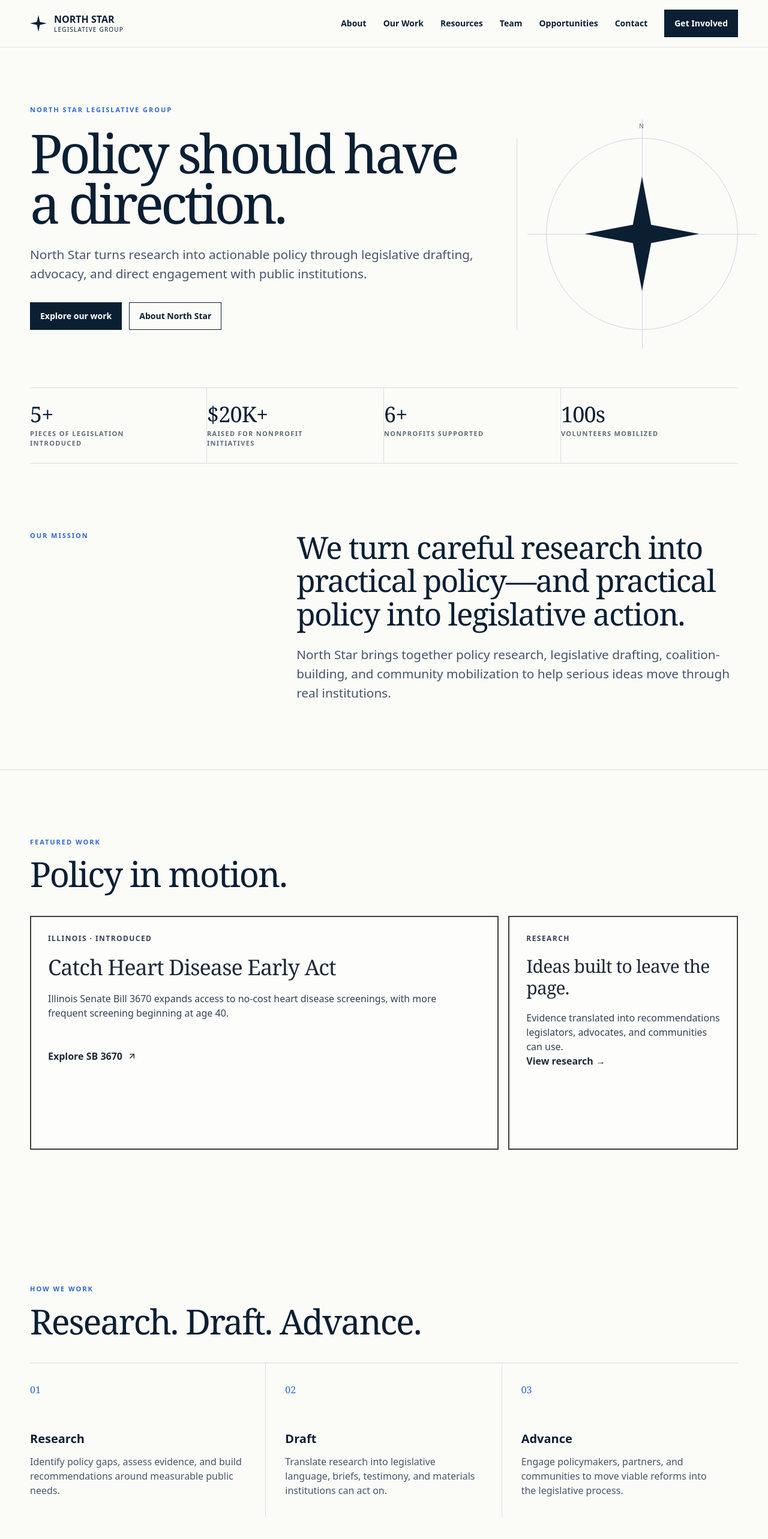
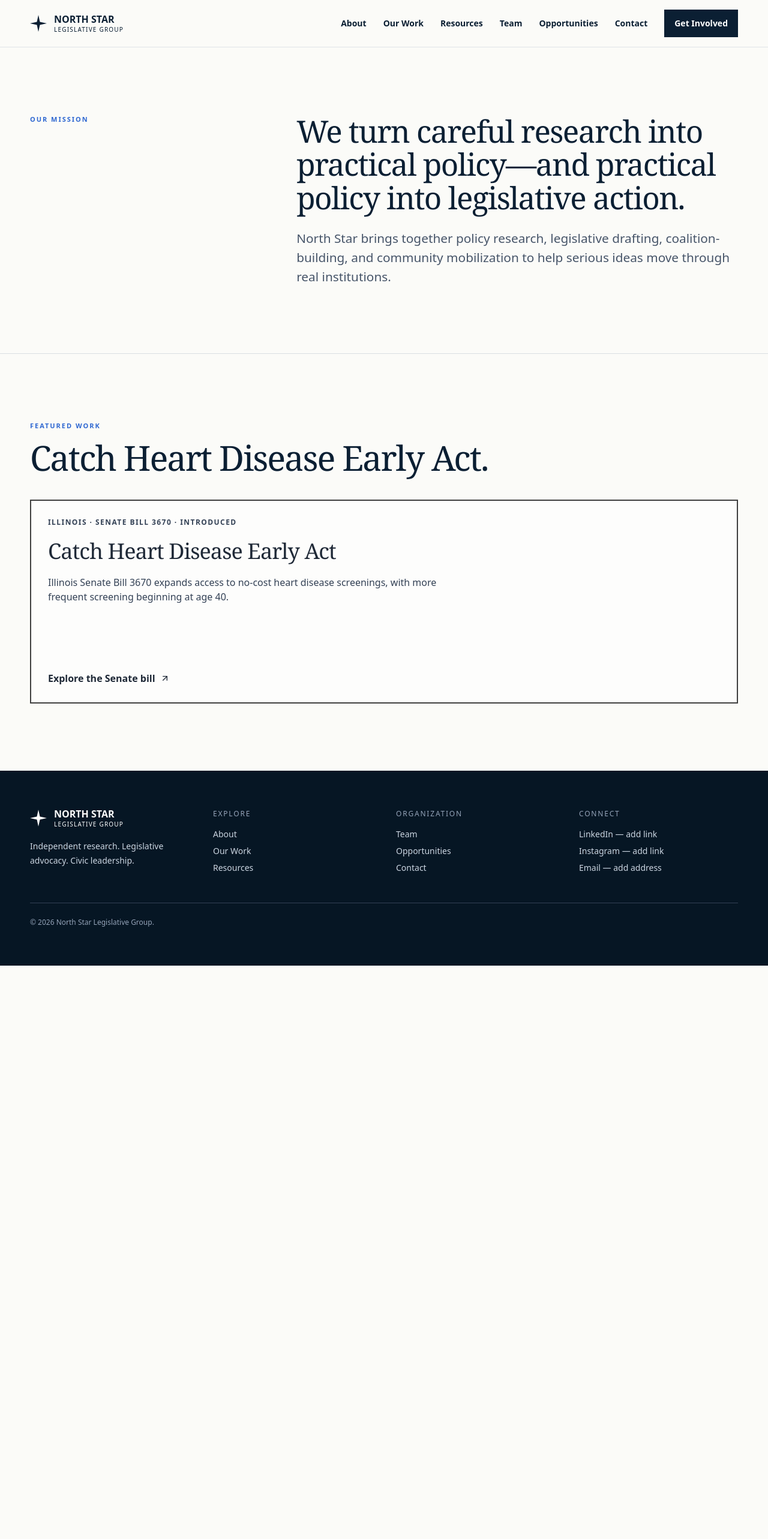
Before and after one commit to Archer4K/north-star-legislative-group, a Next.js app: page / in a window 1280 px wide. Shown: the top 2566 px of the page at 60% size. After the commit the page ends 1610 px from the top, so only its background shows below. Built offline with nearby package versions, Linux system fonts and the light colour scheme.

Commit message:
Simplify home page to mission and featured Senate bill

```diff
--- a/app/page.tsx
+++ b/app/page.tsx
@@ -1,38 +1,47 @@
 import Link from "next/link";
 import { ArrowUpRight } from "lucide-react";
-import { Compass } from "@/components/Compass";
-import { impact } from "@/data/site";
 
-export default function Home(){
- return <>
-  <section className="overflow-hidden py-20 md:py-24">
-   <div className="container-site grid items-end gap-14 md:grid-cols-[1.5fr_.7fr]">
-    <div><div className="kicker">North Star Legislative Group</div><h1 className="display mt-5 max-w-5xl">Policy should have a direction.</h1><p className="lede mt-7 max-w-3xl">North Star turns research into actionable policy through legislative drafting, advocacy, and direct engagement with public institutions.</p><div className="mt-8 flex flex-wrap gap-3"><Link className="btn btn-primary" href="/work">Explore our work</Link><Link className="btn" href="/about">About North Star</Link></div></div>
-    <div className="border-t border-line pt-14 md:border-l md:border-t-0 md:pl-12 md:pt-0"><Compass/></div>
-   </div>
-  </section>
+export default function Home() {
+  return (
+    <>
+      <section className="section">
+        <div className="container-site grid gap-12 md:grid-cols-[.7fr_1.3fr]">
+          <div className="kicker">Our mission</div>
+          <div>
+            <h1 className="serif text-[clamp(2.2rem,4vw,3.7rem)] leading-[1.08] tracking-[-.03em]">
+              We turn careful research into practical policy—and practical policy into legislative action.
+            </h1>
+            <p className="lede mt-6">
+              North Star brings together policy research, legislative drafting, coalition-building, and community mobilization to help serious ideas move through real institutions.
+            </p>
+          </div>
+        </div>
+      </section>
 
-  <section className="container-site grid border-y border-line sm:grid-cols-2 lg:grid-cols-4">
-   {impact.map((m)=><div key={m.label} className="border-b border-line py-6 sm:border-r lg:border-b-0 last:border-r-0"><div className="serif text-4xl tracking-tight">{m.value}</div><div className="mt-1 max-w-[180px] text-[11px] font-bold uppercase tracking-[.12em] text-muted">{m.label}</div></div>)}
-  </section>
-
-  <section className="section"><div className="container-site grid gap-12 md:grid-cols-[.7fr_1.3fr]"><div className="kicker">Our mission</div><div><p className="serif text-[clamp(2.2rem,4vw,3.7rem)] leading-[1.08] tracking-[-.03em]">We turn careful research into practical policy—and practical policy into legislative action.</p><p className="lede mt-6">North Star brings together policy research, legislative drafting, coalition-building, and community mobilization to help serious ideas move through real institutions.</p></div></div></section>
-
-  <section className="section border-t border-line"><div className="container-site"><div className="kicker">Featured work</div><h2 className="h2 mt-4">Policy in motion.</h2>
-   <div className="mt-10 grid gap-4 lg:grid-cols-3">
-    <Link href="/work/sb-3670" className="card min-h-[390px] lg:col-span-2"><div><div className="text-xs font-bold uppercase tracking-[.12em] text-slate-700">Illinois · Introduced</div><h3 className="serif mt-5 text-4xl tracking-tight">Catch Heart Disease Early Act</h3><p className="mt-5 max-w-2xl text-slate-700">Illinois Senate Bill 3670 expands access to no-cost heart disease screenings, with more frequent screening beginning at age 40.</p></div><div className="mt-12 flex items-center gap-2 font-bold">Explore SB 3670 <ArrowUpRight size={16}/></div></Link>
-    <div className="card min-h-[390px]"><div><div className="text-xs font-bold uppercase tracking-[.12em] text-slate-700">Research</div><h3 className="serif mt-5 text-3xl tracking-tight">Ideas built to leave the page.</h3><p className="mt-5 text-slate-700">Evidence translated into recommendations legislators, advocates, and communities can use.</p></div><Link href="/research" className="mt-12 font-bold text-[#1f2937]">View research →</Link></div>
-   </div>
-  </div></section>
-
-  <section className="section"><div className="container-site"><div className="kicker">How we work</div><h2 className="h2 mt-4">Research. Draft. Advance.</h2><div className="mt-10 grid border-t border-line md:grid-cols-3">
-   {[
-    ["01","Research","Identify policy gaps, assess evidence, and build recommendations around measurable public needs."],
-    ["02","Draft","Translate research into legislative language, briefs, testimony, and materials institutions can act on."],
-    ["03","Advance","Engage policymakers, partners, and communities to move viable reforms into the legislative process."]
-   ].map(([n,t,d])=><div key={n} className="border-b border-line py-8 md:border-b-0 md:border-r md:px-8 first:pl-0 last:border-r-0"><div className="serif text-blue">{n}</div><h3 className="mt-14 text-xl font-bold">{t}</h3><p className="mt-3 text-slate-600">{d}</p></div>)}
-  </div></div></section>
-
-  <section className="bg-navy py-24 text-white"><div className="container-site grid items-end gap-10 md:grid-cols-[1.4fr_.6fr]"><div><div className="kicker !text-blue-200">Work with us</div><h2 className="h2 mt-4 max-w-4xl">Help point policy in a better direction.</h2><p className="mt-5 max-w-2xl text-lg text-slate-300">Whether you're a policymaker, researcher, student, or partner organization, there is a place to work with North Star.</p></div><div className="flex flex-wrap gap-3 md:justify-end"><Link className="btn border-white bg-white text-navy hover:bg-blue-100 hover:text-navy" href="/opportunities">Get involved</Link><Link className="btn border-white text-white" href="/contact">Contact us</Link></div></div></section>
- </>
+      <section className="section border-t border-line">
+        <div className="container-site">
+          <div className="kicker">Featured work</div>
+          <h2 className="h2 mt-4">Catch Heart Disease Early Act.</h2>
+          <div className="mt-10 grid gap-4">
+            <Link href="/work/sb-3670" className="card flex min-h-[340px] flex-col justify-between">
+              <div>
+                <div className="text-xs font-bold uppercase tracking-[.12em] text-slate-700">
+                  Illinois · Senate Bill 3670 · Introduced
+                </div>
+                <h3 className="serif mt-5 text-4xl tracking-tight">
+                  Catch Heart Disease Early Act
+                </h3>
+                <p className="mt-5 max-w-2xl text-slate-700">
+                  Illinois Senate Bill 3670 expands access to no-cost heart disease screenings, with more frequent screening beginning at age 40.
+                </p>
+              </div>
+              <span className="mt-12 flex items-center gap-2 font-bold">
+                Explore the Senate bill <ArrowUpRight size={16} />
+              </span>
+            </Link>
+          </div>
+        </div>
+      </section>
+    </>
+  );
 }
```
